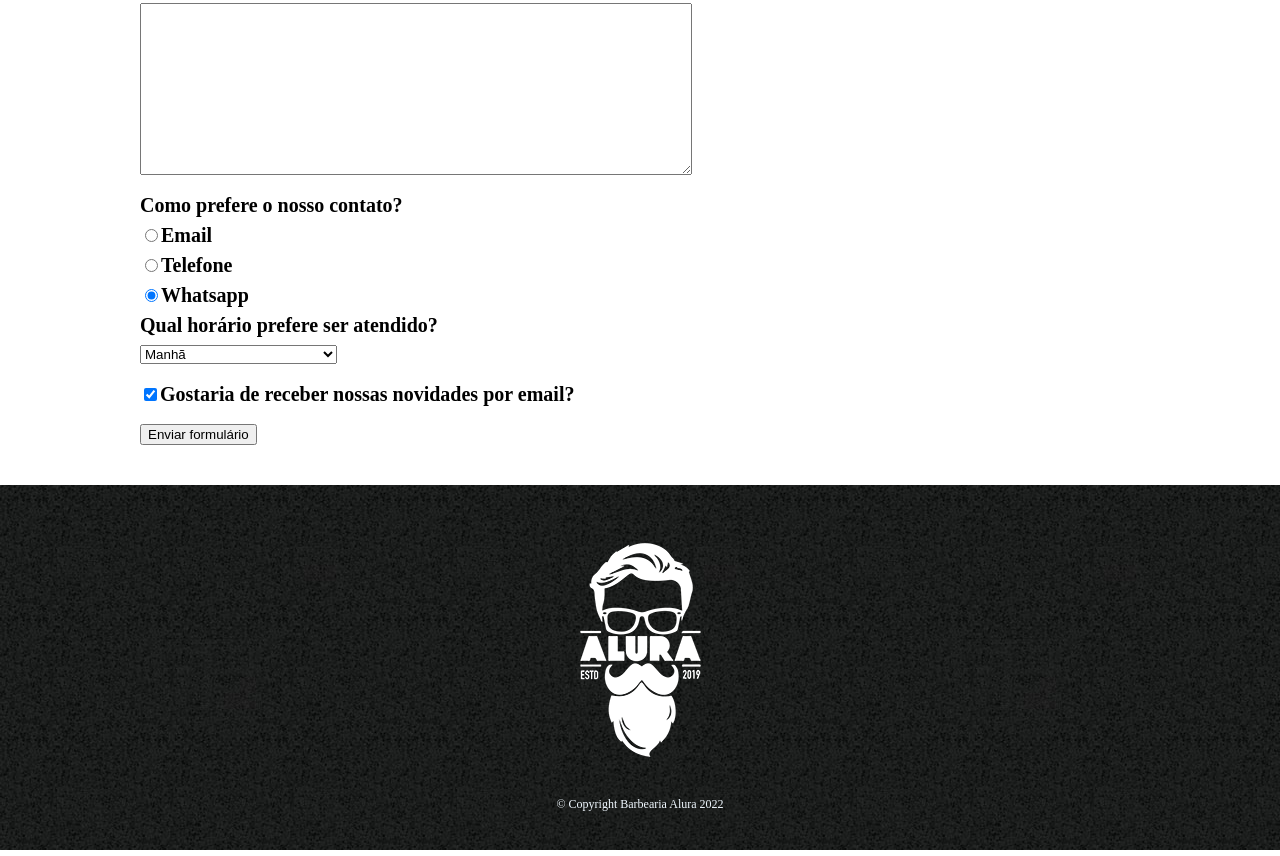
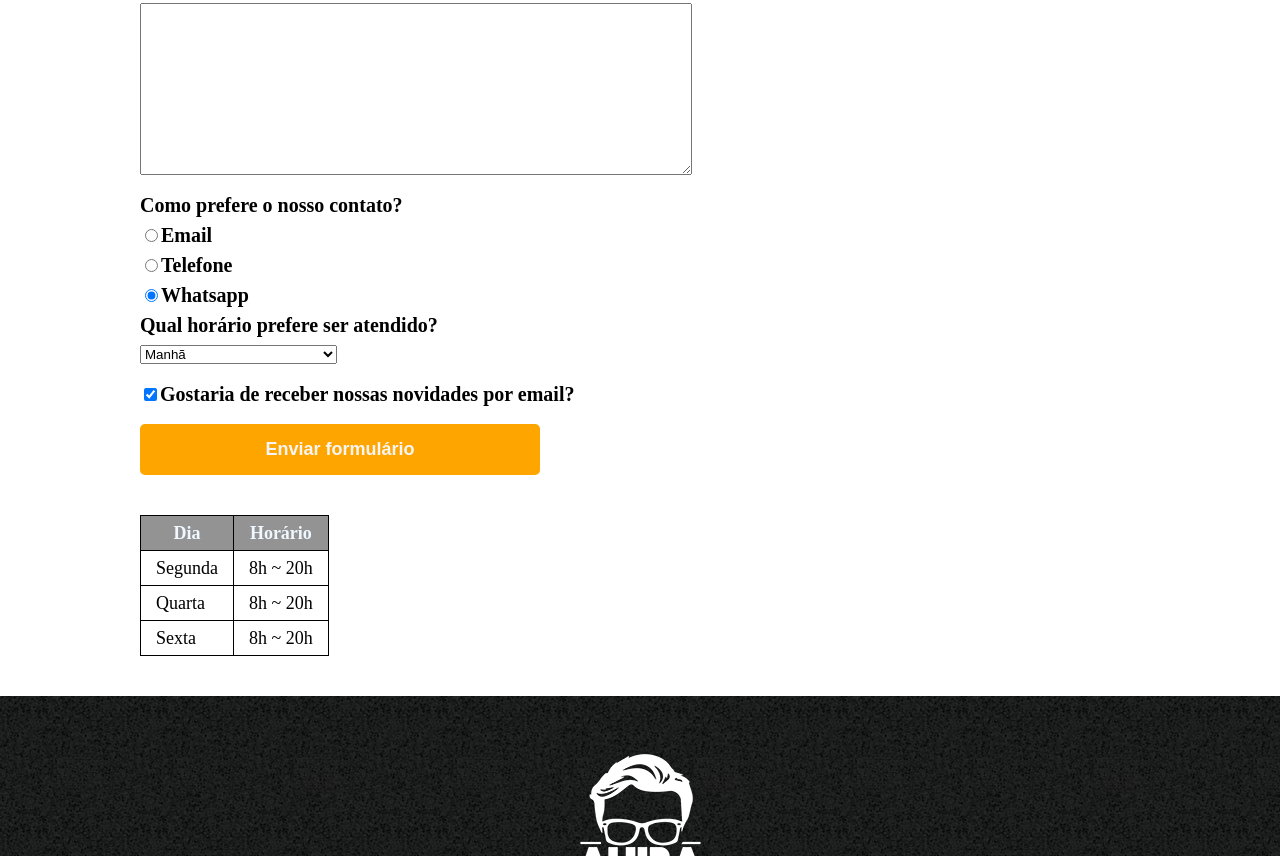
Before and after one commit to RodDu/HTML-E-CSS, a plain HTML site: page contato.html in a window 1280 px wide. Shown: the part 627-1483 px from the top of the page. Drawn offline with Linux system fonts and the light colour scheme.

Commit message:
Finalizado curso HTML5 e CSS3 parte 3

```diff
--- a/contato.html
+++ b/contato.html
@@ -13,7 +13,7 @@
         <header>
             <div class="caixa">
                 <h1>
-                    <img src="logo.png" alt="" srcset="">
+                    <img src="logo.png" alt="Logo Barbearia" srcset="">
                     <nav>
                         <ul>
                             <li><a href="index.html">Home</a></li>
@@ -39,43 +39,57 @@
                 <label for="mensagem">mensagem</label>
                 <textarea cols="70" rows="10" id="mensagem" class="input-padrao" required></textarea>
 
-                <div>
-                    <p>Como prefere o nosso contato?</p>
+                <fieldset>
+                    <legend>Como prefere o nosso contato?</legend>
                     <label for="radio-email"><input type="radio" name="contato" value="email" id="radio-email">Email</label>
                     <label for="radio-telefone"><input type="radio" name="contato" value="telefone" id="radio-telefone">Telefone</label>
                     <label for="radio-whatsapp"><input type="radio" name="contato" value="whatsapp" id="radio-whatsapp" checked>Whatsapp</label>
-                </div>
+                </fieldset>
 
-                <div>
-                    <p>Qual horário prefere ser atendido?</p>
+                <fieldset>
+
+                    <legend>Qual horário prefere ser atendido?</legend>
                     <select name="" id="">
                         <option>Manhã</option>
                         <option>Tarde</option>
                         <option>Noite</option>
                         <option>Tanto faz se for uma gostosa!</option>
                     </select>
-                </div>
 
-
-
-
+                </fieldset>
 
                 <label class="checkbox"><input type="checkbox" checked>Gostaria de receber nossas novidades por email?</label>
 
+                <input type="submit" value="Enviar formulário" class="enviar">
+            </form>
 
-
-
-
-
-
-
-                <input type="submit" value="Enviar formulário">
-            </form>
+            <table>
+                <thead>
+                    <tr>
+                        <th>Dia</th>
+                        <th>Horário</th>
+                    </tr>
+                </thead>
+                <tbody>
+                    <tr>
+                        <td>Segunda</td>
+                        <td>8h ~ 20h</td>
+                    </tr>
+                    <tr>
+                        <td>Quarta</td>
+                        <td>8h ~ 20h</td>
+                    </tr>
+                    <tr>
+                        <td>Sexta</td>
+                        <td>8h ~ 20h</td>
+                    </tr>
+                </tbody>
+            </table>
 
         </main>
 
         <footer>
-            <img src="logo-branco.png" alt="">
+            <img src="logo-branco.png" alt="Logo Barbearia">
             <p class="copy">&copy; Copyright Barbearia Alura 2022</p>
         </footer>
     </body>
--- a/style.css
+++ b/style.css
@@ -101,7 +101,7 @@ form {
     margin: 40px 0;
 }
 
-form label, form p {
+form label, form legend {
     display: block;
     font-size: 20px;
     font-weight: bold;
@@ -118,3 +118,37 @@ form label, form p {
 .checkbox {
     margin: 20px 0;
 }
+
+.enviar {
+    width: 40%;
+    padding: 15px 0;
+    background: orange;
+    color: whitesmoke;
+    font-weight: bold;
+    font-size: 18px;
+    border: none;
+    border-radius: 5px;
+    transition: .5s all;
+    cursor: pointer;
+}
+
+.enviar:hover {
+    background: darkgoldenrod;
+    transform: scale(1.2);
+}
+
+table {
+    margin: 20px 0 40px;
+    font-size: 18px;
+}
+
+thead {
+    background: #939393;
+    color:aliceblue;
+    font-weight: bold;
+}
+
+td, th {
+    border: 1px solid #000000;
+    padding: 8px 15px;
+}
```
